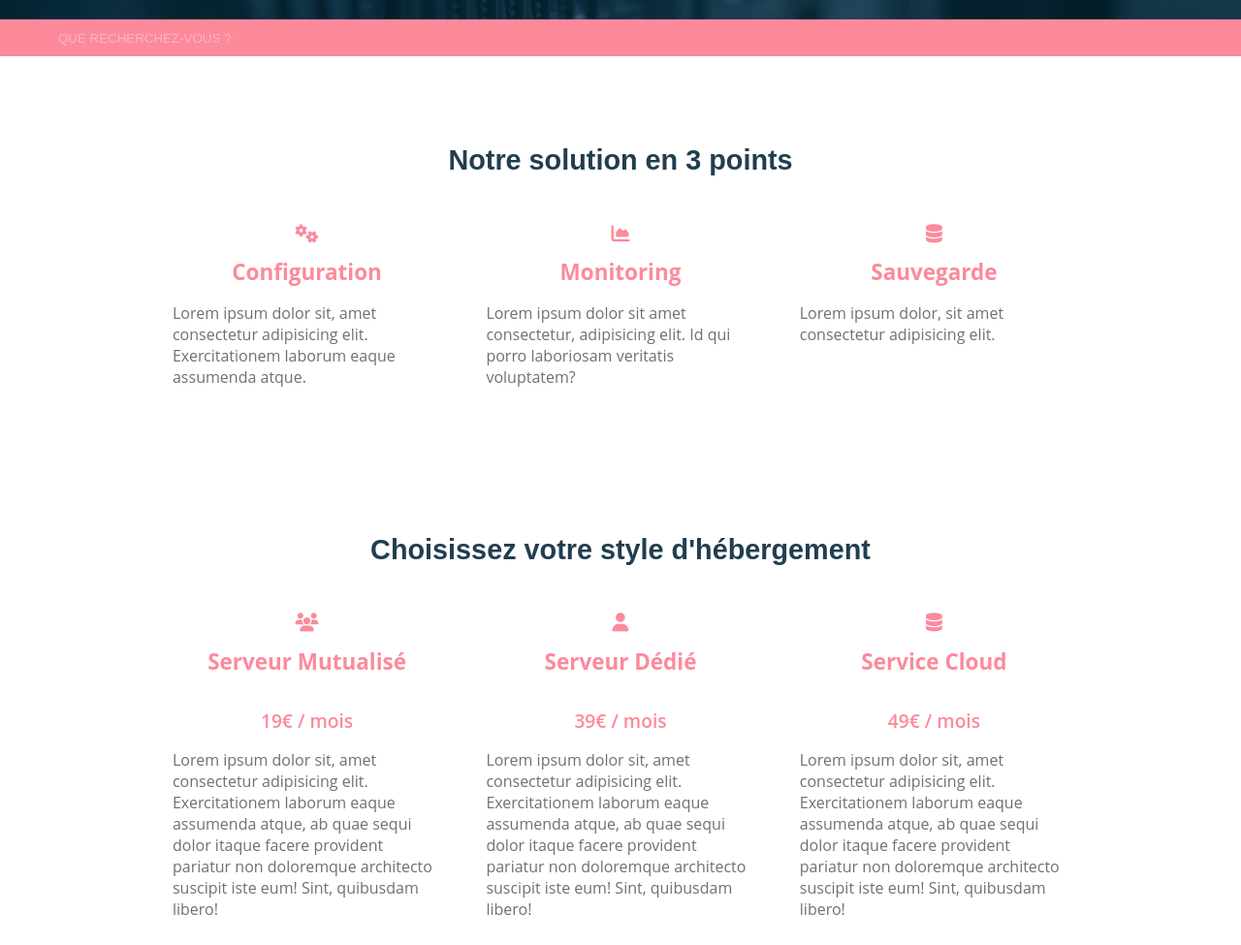
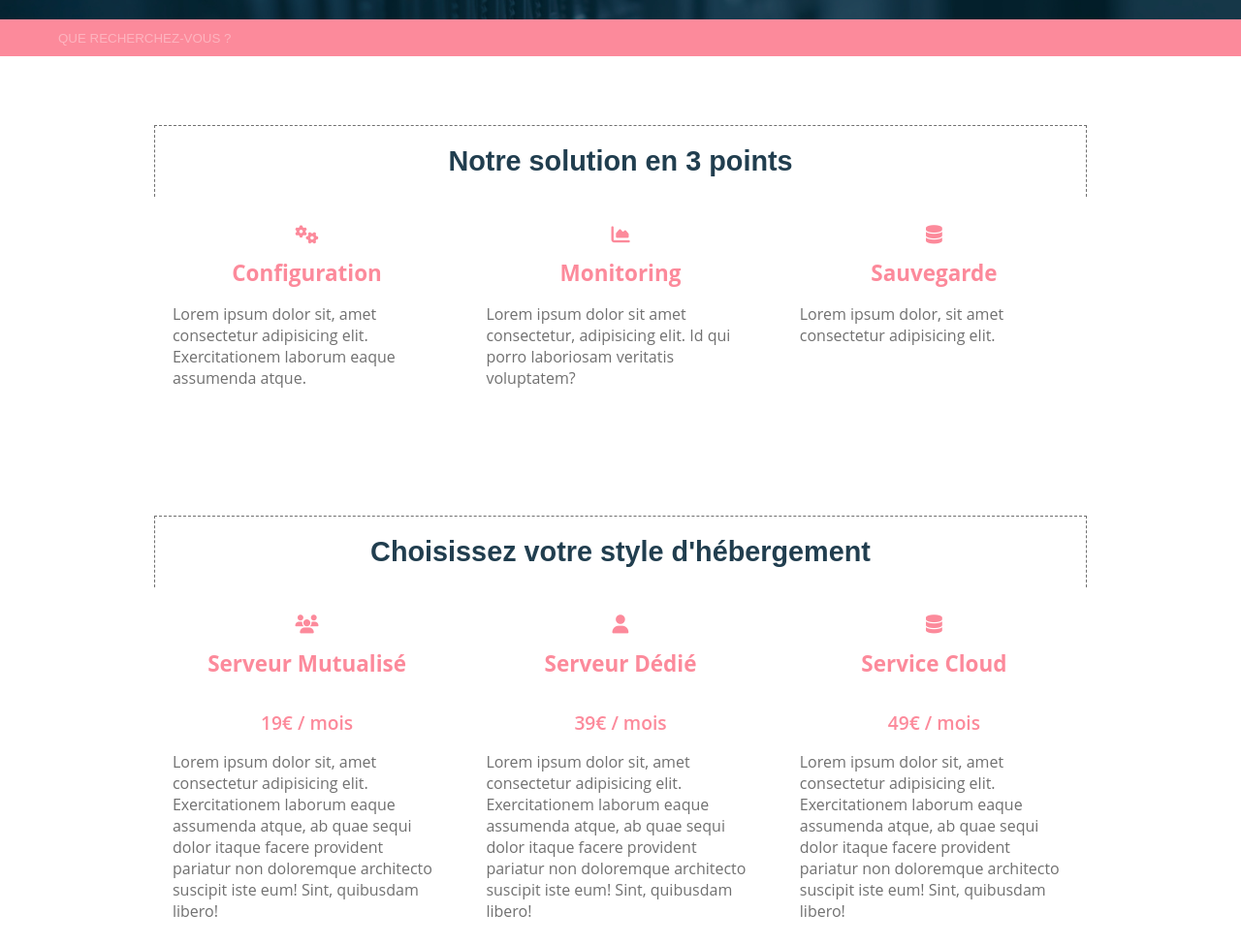
Before and after one commit to dFr3sh1/mindgeek, a plain HTML site: page html/index.html in a window 1280 px wide. Shown: the part 679-1654 px from the top of the page at 97% size. Drawn offline with Linux system fonts and the light colour scheme.

Commit message:
SEO 100pts change on index span icon by div and fix css

```diff
--- a/css/style.css
+++ b/css/style.css
@@ -24,6 +24,7 @@
     display: flex;
     justify-content: center;
 }
+
 
 .navbar .link-page{
     display: flex;
@@ -130,14 +131,9 @@ main .home-content .title{
     font-size: 1.8em;
     color: var(--color-dark);
     font-family: 'Candal', sans-serif;
-<<<<<<< HEAD
-    border: 1px dashed var(--color-dark);
-    border-bottom: none;
-=======
     border: 1px dashed #707070ff;
     border-bottom: none;
 
->>>>>>> 986d788a0dc89b008f06e83bddc36708c9703153
 }
 main .home-content .top .block-info,
 main .home-content .bot .block-info{
@@ -153,7 +149,7 @@ main .home-content .top  {
 main .home-content .top .block-info{
     margin-bottom: 40px;
 }
-main .home-content span {
+main .home-content .logo .icon-block {
     display: flex;
     flex-direction: column;
     text-align: center;
@@ -167,7 +163,7 @@ main .home-content span p {
 main .home-content .logo .icon-block{
     font-size: 1.2em;
 }
-main .home-content span h3{
+main .home-content .logo .icon-block h3{
     color: var(--color-pink);
     font-family: 'Open Sans', sans-serif;
     margin: 20px;
@@ -214,13 +210,13 @@ main .cloud-content{
 main .serveur-mutualise-content .title h2,
 main .serveur-dedie-content .title h2,
 main .cloud-content .title h2{
-    /*text-align: center;*/
     padding: 20px 0;
-    /*color: var(--color-dark);
+    text-align: center;
+    color: var(--color-dark);
     font-family: 'Candal', sans-serif;
     font-size: 1.8em;
-    /*border: 1px dashed var(--color-dark);*/
-    /*border-bottom: none;*/
+    border: 1px dashed var(--color-dark);
+    border-bottom: none;
     margin-bottom: 40px;
 }
 
@@ -380,23 +376,6 @@ main .cloud-content a{
 }
 
 
-/*main .contact-content {
-    display: flex;
-    flex-direction: column;
-    align-items: center;
-}
-main .contact-content .top{
-    display: flex;
-    flex-direction: column;
-}
-main .contact-content .top .title{
-    text-align: center;
-    padding: 20px 0;
-}
-main .contact-content #map-contact iframe{
-    width: 100vw;
-    height: 80vh;
-}*/
 
 #map-contact iframe {
     width: 100%;
--- a/html/index.html
+++ b/html/index.html
@@ -7,12 +7,13 @@
     <link rel="stylesheet" href="https://cdnjs.cloudflare.com/ajax/libs/font-awesome/6.4.0/css/all.min.css">
     <link rel="stylesheet" href="/css/style.css">
     <title>mindgeek</title>
+    <meta name="description" content="Lorem">
 </head>
 <body>
     <header>
         <nav class="navbar">
             <a href="index.html" class="logo">
-                <img src="/img/logo.png" alt="logo">
+                <img src="/img/logo.png" alt="logomindgeek">
             </a>
             <a href="mutualise.html" class="link-page serveur-mut">
                 <span class="logolink fa-solid fa-users"></span>
@@ -46,26 +47,26 @@
                 <div class="block-info">
                     <article class="small-block">
                         <div class="logo">
-                            <span class="icon-block fa-solid fa-gears">
+                            <div class="icon-block fa-solid fa-gears">
                                 <h3>Configuration</h3>
-                            </span>
+                            </div>
                             <i class="icofont-gears"></i>
                         </div>
                         <p>Lorem ipsum dolor sit, amet consectetur adipisicing elit. Exercitationem laborum eaque assumenda atque.</p>
                     </article>
                     <article class="small-block">
                         <div class="logo">
-                            <span class="icon-block fa-sharp fa-solid fa-chart-area">
+                            <div class="icon-block fa-sharp fa-solid fa-chart-area">
                                 <h3>Monitoring</h3>
-                            </span>
+                            </div>
                         </div>
                         <p>Lorem ipsum dolor sit amet consectetur, adipisicing elit. Id qui porro laboriosam veritatis voluptatem?</p>
                     </article>
                     <article class="small-block">
                         <div class="logo">
-                            <span class="icon-block fa-solid fa-database">
+                            <div class="icon-block fa-solid fa-database">
                                 <h3>Sauvegarde</h3>
-                            </span>
+                            </div>
                         </div>
                         <p>Lorem ipsum dolor, sit amet consectetur adipisicing elit.</p>
                     </article>
@@ -76,28 +77,28 @@
                 <div class="block-info">
                     <article class="small-block">
                         <div class="logo">
-                            <span class="icon-block fa-solid fa-users">
+                            <div class="icon-block fa-solid fa-users">
                                 <h3>Serveur Mutualisé</h3>
                                 <p class="price">19€ / mois</p>
-                            </span>
+                            </div>
                         </div>
                         <p>Lorem ipsum dolor sit, amet consectetur adipisicing elit. Exercitationem laborum eaque assumenda atque, ab quae sequi dolor itaque facere provident pariatur non doloremque architecto suscipit iste eum! Sint, quibusdam libero!</p>
                     </article>
                     <article class="small-block">
                         <div class="logo">
-                            <span class="icon-block fa-solid fa-user">
+                            <div class="icon-block fa-solid fa-user">
                                 <h3>Serveur Dédié</h3>
                                 <p class="price">39€ / mois</p>
-                            </span>
+                            </div>
                         </div>
                         <p>Lorem ipsum dolor sit, amet consectetur adipisicing elit. Exercitationem laborum eaque assumenda atque, ab quae sequi dolor itaque facere provident pariatur non doloremque architecto suscipit iste eum! Sint, quibusdam libero!</p>
                     </article>
                     <article class="small-block">
                         <div class="logo">
-                            <span class="icon-block fa-solid fa-database">
+                            <div class="icon-block fa-solid fa-database">
                                 <h3>Service Cloud</h3>
                                 <p class="price">49€ / mois</p>
-                            </span>
+                            </div>
                         </div>
                         <p>Lorem ipsum dolor sit, amet consectetur adipisicing elit. Exercitationem laborum eaque assumenda atque, ab quae sequi dolor itaque facere provident pariatur non doloremque architecto suscipit iste eum! Sint, quibusdam libero!</p>
                     </article>
```
Also changed, not shown: html/cloud.html (+2 -0 lines), html/contact.html (+2 -0 lines), html/dedie.html (+2 -0 lines), html/login.html (+6 -1 lines), html/mutualise.html (+2 -0 lines).
